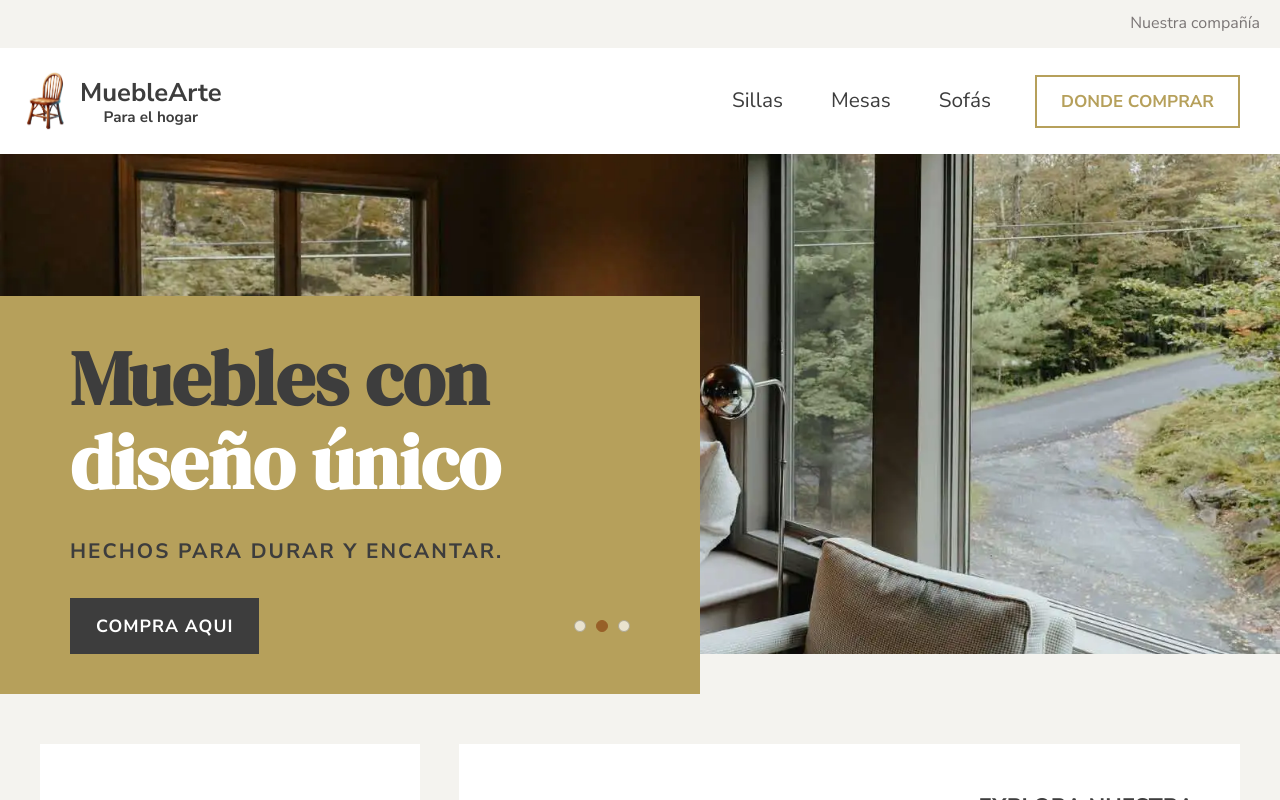
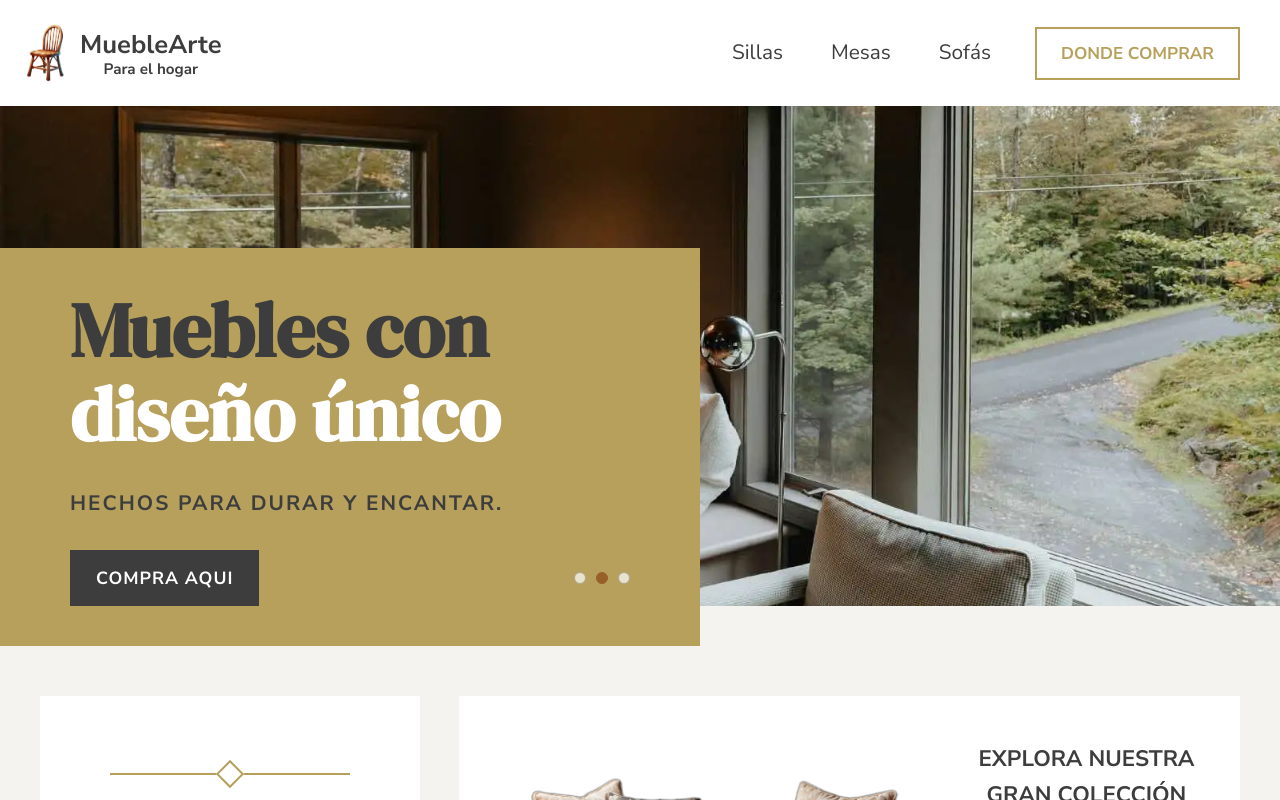
Before and after one commit to camilo-cloud/pagina-muebles, a React (Vite) app: page / in a window 1280 px wide. Shown: the top 800 px of the page. Built offline with nearby package versions, Linux system fonts and the light colour scheme.

Commit message:
refactor: remove 'Empresa' section and clean related routes and components

```diff
--- a/src/App.jsx
+++ b/src/App.jsx
@@ -6,7 +6,6 @@ import Sillas from './pages/Sillas';
 import Mesas from './pages/Mesas';
 import Accesorios from './pages/Accesorios';
 import Sofas from './pages/Sofas';
-import Empresa from './components/Empresa';
 import Contacto from './pages/Contacto';
 import DondeComprar from './pages/DondeComprar';
 import Catalog from './pages/Catalog';
@@ -22,7 +21,6 @@ function App() {
                 <Route path="/mesas" element={<Mesas />} />
                 <Route path="/accesorios" element={<Accesorios />} />
                 <Route path="/sofas" element={<Sofas />} />
-                <Route path="/empresa" element={<Empresa />} />
                 <Route path="/contacto" element={<Contacto />} />
                 <Route path="/donde-comprar" element={<DondeComprar />} />
                 <Route path="/catalog" element={<Catalog />} />
--- a/src/components/ContactSection.jsx
+++ b/src/components/ContactSection.jsx
@@ -28,7 +28,7 @@ export default function ContactSection() {
                         <Link to="/mesas">Mesas</Link>
                         <Link to="/sillas">Sillas</Link>
                         <Link to="/sofas">Sofás</Link>
-                        <Link to="/accesorios">Accesorios</Link>
+                        {/* <Link to="/accesorios">Accesorios</Link> */}
                     </div>
                 </div>
             </div>
--- a/src/components/Empresa.jsx
+++ /dev/null
@@ -1,5 +0,0 @@
-export default function Empresa() {
-    return (
-        <p>Empresa</p>
-    )
-}
--- a/src/components/Header.jsx
+++ b/src/components/Header.jsx
@@ -13,10 +13,6 @@ function Header() {
 
     return (
         <>
-            <div className="bar">
-                <Link to="/empresa">Nuestra compañía</Link>
-            </div>
-
             <header className="header">
                 <Link
                     to="/"
```
